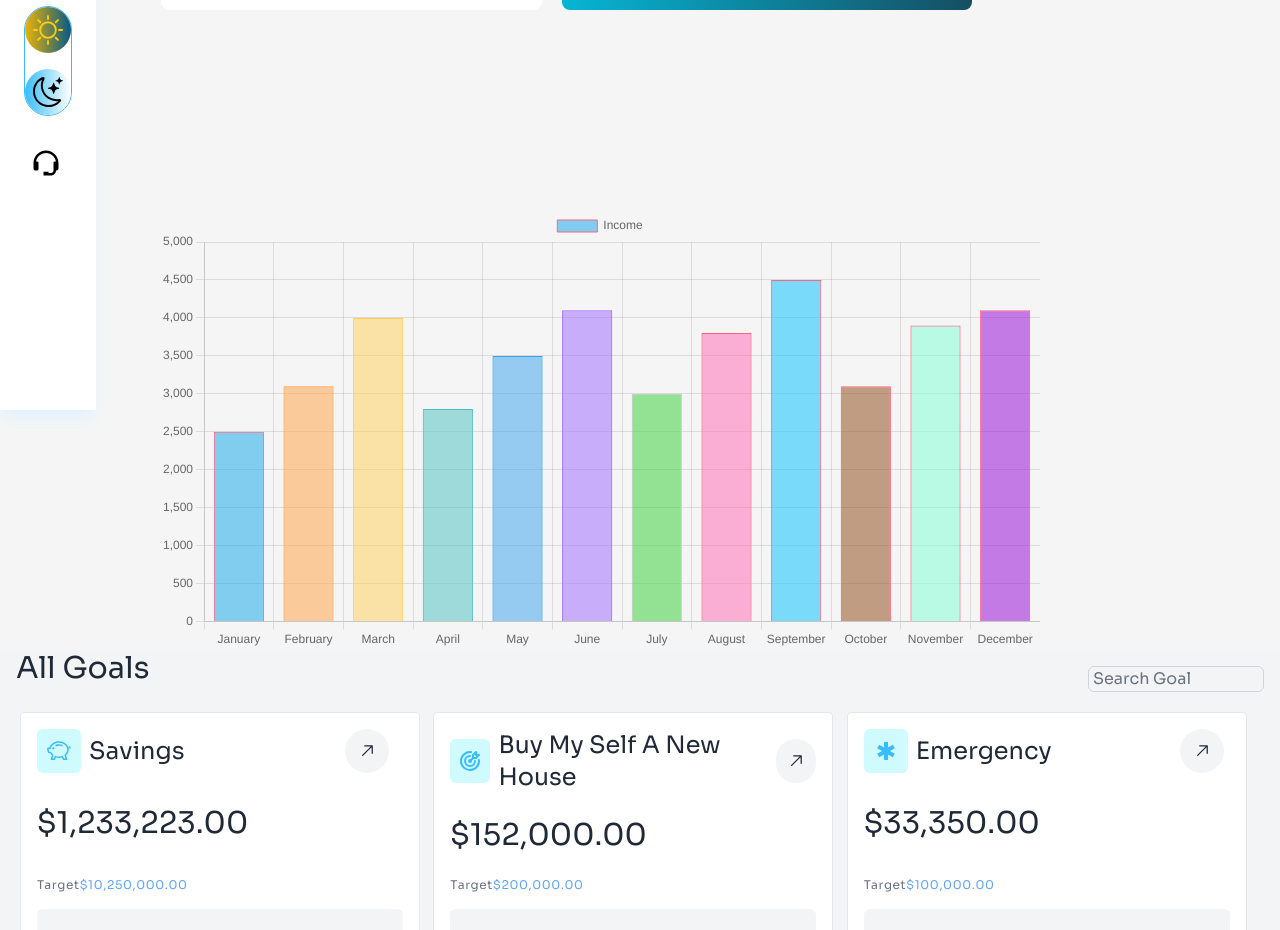
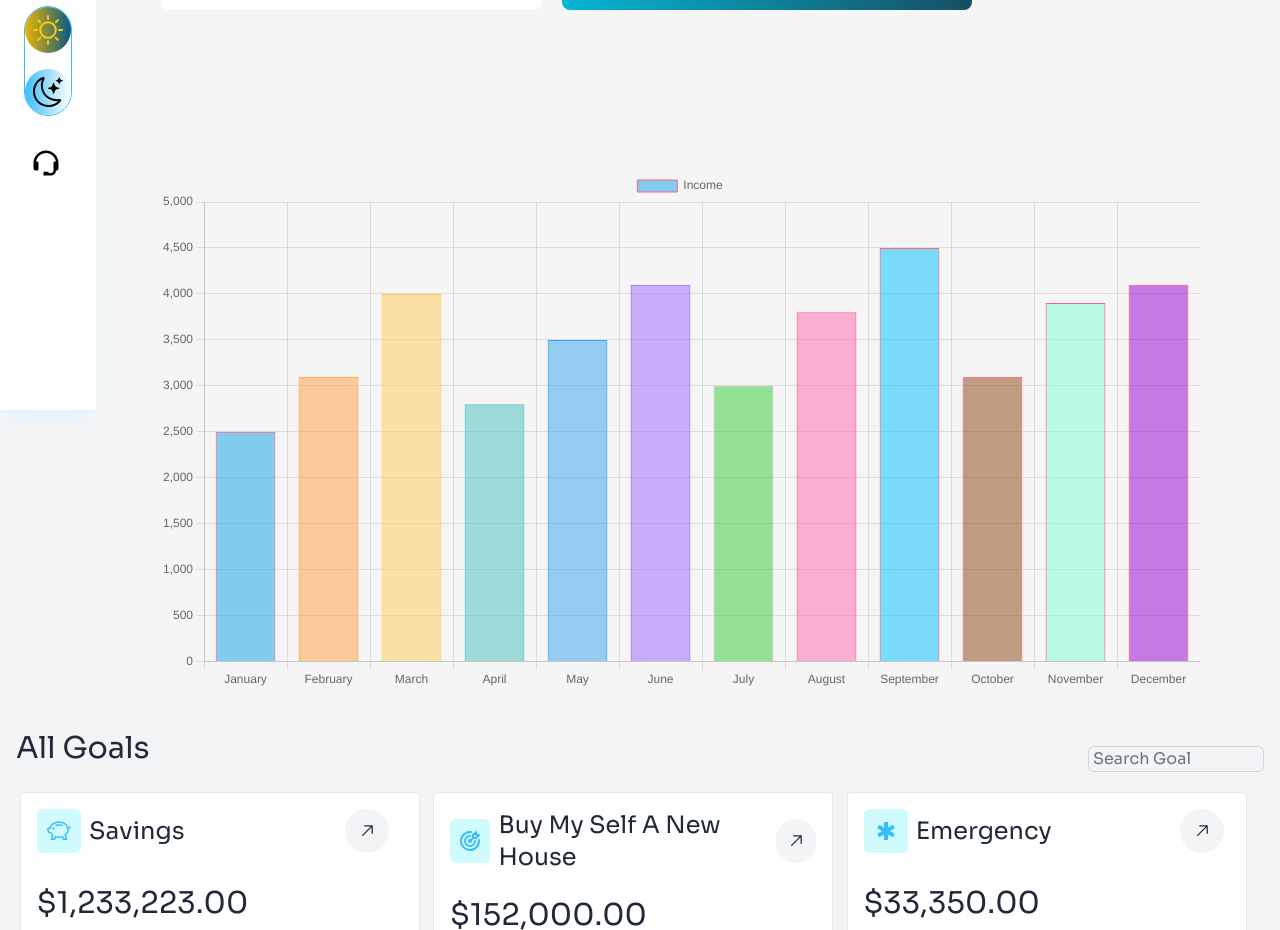
Before and after one commit to zuriel-01/august-backend-collab, a Next.js app: page / in a window 1280 px wide. Shown: the part 390-1320 px from the top of the page. Built offline with nearby package versions, Linux system fonts and the light colour scheme.

Commit message:
updating HomeSection

```diff
--- a/src/app/components/HomeSections/BarChart.jsx
+++ b/src/app/components/HomeSections/BarChart.jsx
@@ -83,11 +83,11 @@ const BarChart = () => {
     }, []);
 
     return (
-        <>
-            <section className="relative  h-[60vh] bg-green pl-[10rem] bg-neutral-100 w-[100vw] px-[1rem]  pt-10">
+        <div>
+            <section className="relative  h-[70vh] bg-green pl-[10rem] bg-neutral-100 w-[100vw] px-[1rem] pb-10">
                 <canvas ref={chartRef} />
             </section>
-        </>
+        </div>
     );
 };
 
```
